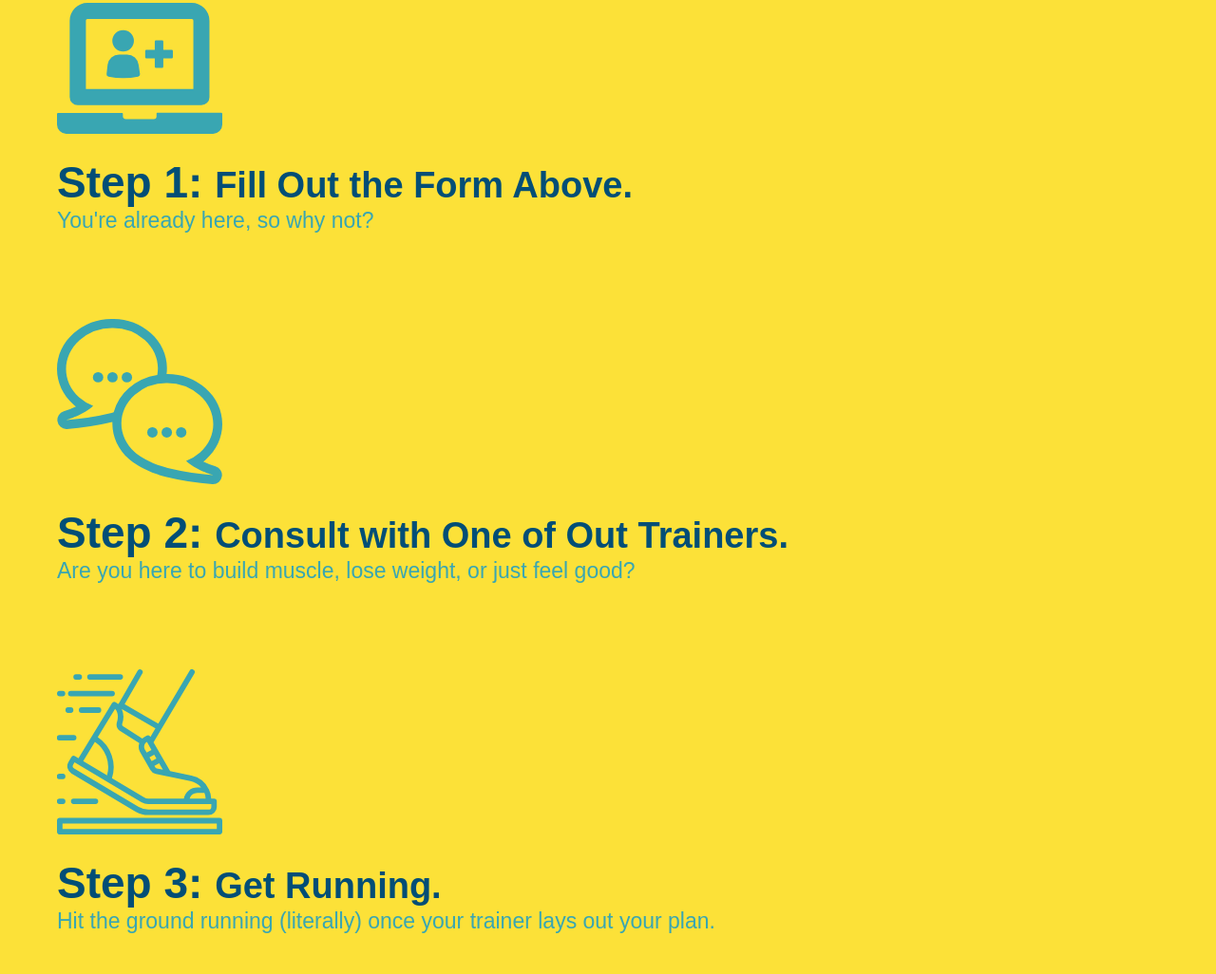
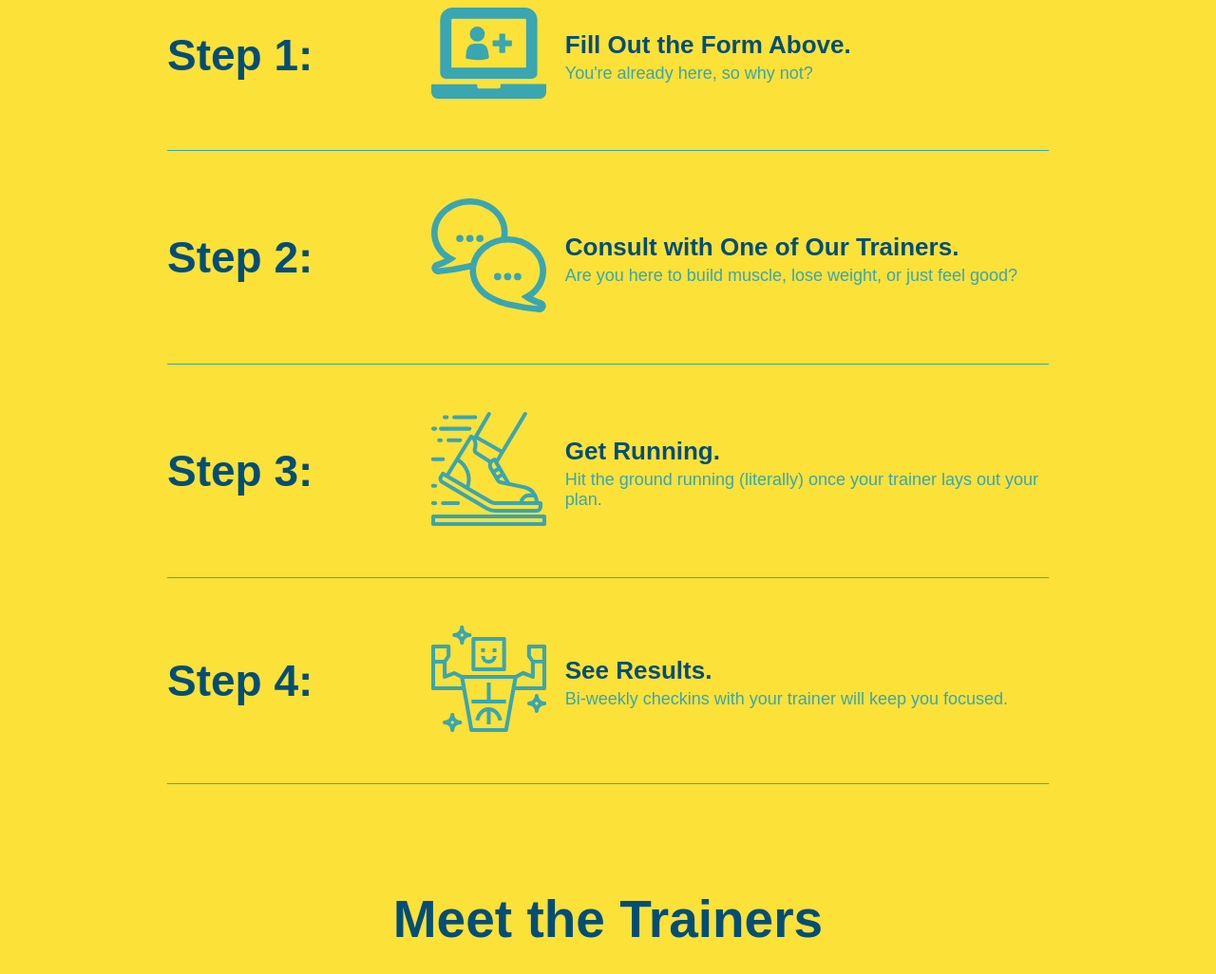
Before and after one commit to jasonarritt/run-buddy, a plain HTML site: page index.html in a window 1280 px wide. Shown: the part 1279-2305 px from the top of the page at 95% size. Drawn offline with Linux system fonts and the light colour scheme.

Commit message:
added flexbox to steps section

```diff
--- a/assets/css/style.css
+++ b/assets/css/style.css
@@ -166,27 +166,60 @@ section {
 }
 
 .steps div {
-  margin-bottom: 80px;
 }
 
 .steps img {
-  width: 15%;
-  margin: 10px 0;
 }
 
-.steps h3 {
+.step {
+  margin: 50px auto;
+  padding-bottom: 50px;
+  width: 80%;
+  border-bottom: 1px solid #39a6b2;
+  display: flex;
+  flex-wrap: wrap;
+  align-items: center;
+  justify-content: space-between;
+}
+
+.step h3 {
   color: #024e76;
   font-size: 46px;
-  margin-top: 10px;
+  flex: 1 30%;
 }
 
-.steps p {
+.step-image {
+  flex: 1 12%;
+  margin-right: 20px;
+}
+
+.step-image img {
+  max-width: 100%;
+}
+
+.step-info {
+  display: flex;
+  flex-wrap: wrap;
+  align-items: center;
+  flex: 2 70%;
+}
+
+.step-text {
+  flex: 12;
+}
+
+.step-text h4 {
+  font-size: 26px;
+  line-height: 1.5;
+  color:#024e76;
+}
+
+.step-text p {
   color: #39a6b2;
-  font-size: 23px;
+  font-size: 18px;
 }
 
 .steps span {
-  font-size: 38px;
 }
 
 .section-title {
--- a/index.html
+++ b/index.html
@@ -110,33 +110,57 @@
     <section id="what-you-do" class="steps">
       <h2 class="section-title secondary-border">What You Do</h2>
 
-      <div>
-        <img src="./assets/images/step-1.svg" alt="" />
-        <h3>Step 1: <span>Fill Out the Form Above.</span></h3>
-        <p>You're already here, so why not?</p>
+      <div class="step">
+        <h3>Step 1:</h3>
+        <div class="step-info">
+          <div class="step-image">
+          <img src="./assets/images/step-1.svg" alt="" />
+        </div>
+        <div class="step-text">
+          <h4>Fill Out the Form Above.</h4>
+          <p>You're already here, so why not?</p>
+        </div>
+        </div>
       </div>
 
-      <div>
-        <img src="./assets/images/step-2.svg" alt="" />
-        <h3>Step 2: <span>Consult with One of Out Trainers.</span></h3>
-        <p>Are you here to build muscle, lose weight, or just feel good?</p>
+      <div class="step">
+        <h3>Step 2:</h3>
+        <div class="step-info">
+          <div class="step-image">
+          <img src="./assets/images/step-2.svg" alt="" />
+        </div>
+        <div class="step-text">
+          <h4>Consult with One of Our Trainers.</h4>
+          <p>Are you here to build muscle, lose weight, or just feel good?</p>
+        </div>
+        </div>
       </div>
 
-      <div>
-        <img src="./assets/images/step-3.svg" alt="" />
-        <h3>Step 3: <span>Get Running.</span></h3>
-        <p>
-          Hit the ground running (literally) once your trainer lays out your
-          plan.
-        </p>
+      <div class="step">
+        <h3>Step 3:</h3>
+        <div class="step-info">
+          <div class="step-image">
+          <img src="./assets/images/step-3.svg" alt="" />
+        </div>
+        <div class="step-text">
+          <h4>Get Running.</h4>
+          <p>Hit the ground running (literally) once your trainer lays out your plan.</p>
+        </div>
+        </div>
       </div>
 
-      <div>
-        <img src="./assets/images/step-4.svg" alt="" />
-        <h3>Step 4: <span>See Results!</span></h3>
-        <p>Bi-weekly checkins with your trainer will keep you focused.</p>
+      <div class="step">
+        <h3>Step 4:</h3>
+        <div class="step-info">
+          <div class="step-image">
+          <img src="./assets/images/step-4.svg" alt="" />
+        </div>
+        <div class="step-text">
+          <h4>See Results.</h4>
+          <p>Bi-weekly checkins with your trainer will keep you focused.</p>
+        </div>
+        </div>
       </div>
-    </section>
 
     <!-- meet the trainers section -->
     <section id="your-trainers" class="trainers">
```
